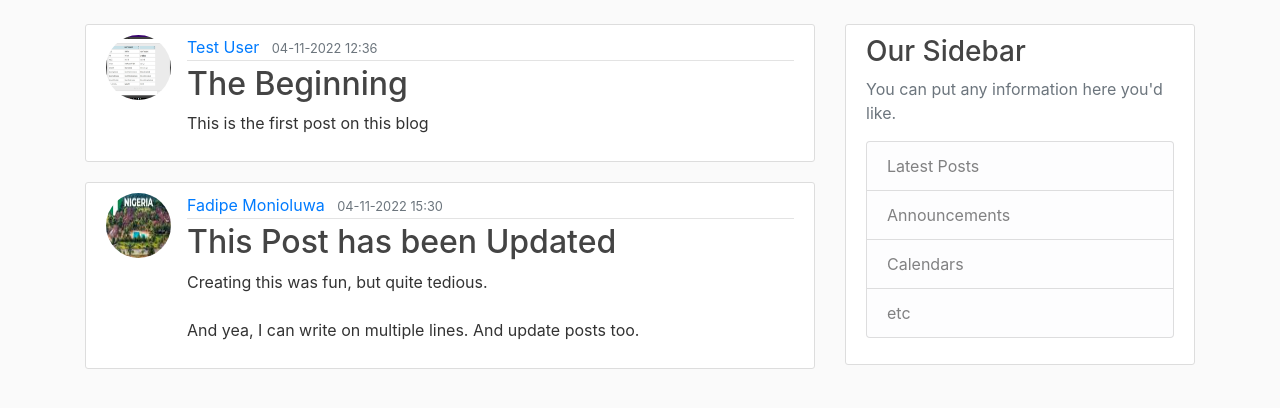
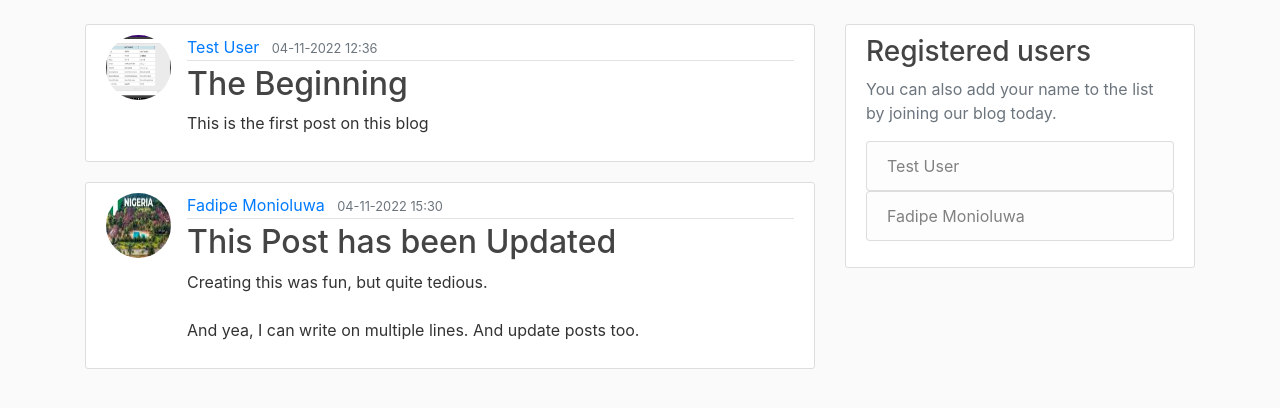
Before and after one commit to MonioluwaFadipe/Blog_app, a Flask app: page / in a window 1280 px wide. Shown: the part 56-464 px from the top of the page. Run offline with Flask 3, Linux system fonts and the light colour scheme; some libraries are stand-ins or nearby versions.

Commit message:
Update template links

```diff
--- a/app/templates/base.html
+++ b/app/templates/base.html
@@ -31,7 +31,7 @@
               <!-- Navbar Right Side -->
               <div class="navbar-nav ml-auto">
                 {% if current_user.is_authenticated %}
-                  <a class="nav-item nav-link" href="{{ url_for('posts.new_post') }}">New Post</a>
+                  <a class="nav-item nav-link" href="{{ url_for('posts.new_post') }}">Create Post</a>
                   <a class="nav-item nav-link" href="{{ url_for('users.account') }}">Account</a>
                   <a class="nav-item nav-link" href="{{ url_for('users.logout') }}">Logout</a>
                 {% else %}
@@ -60,14 +60,13 @@
           </div>
           <div class="col-md-4">
             <div class="content-section">
-              <h3>Our Sidebar</h3>
-              <p class='text-muted'>You can put any information here you'd like.
+              <h3>Registered users</h3>
+              <p class='text-muted'>You can also add your name to the list by joining our blog today.
+              {% for post in posts %}
                 <ul class="list-group">
-                  <li class="list-group-item list-group-item-light">Latest Posts</li>
-                  <li class="list-group-item list-group-item-light">Announcements</li>
-                  <li class="list-group-item list-group-item-light">Calendars</li>
-                  <li class="list-group-item list-group-item-light">etc</li>
+                  <li class="list-group-item list-group-item-light">{{ post.author.first_name }} {{ post.author.last_name }}</li>
                 </ul>
+              {% endfor %}
               </p>
             </div>
           </div>
--- a/app/templates/home.html
+++ b/app/templates/home.html
@@ -1,11 +1,11 @@
 {% extends "base.html" %}
 {% block content %}
-    {% for post in posts%}
+    {% for post in posts %}
         <article class="media content-section">
             <img class="rounded-circle article-img" src="{{ url_for('static', filename='profile_pics/' + post.author.image_file) }}">
             <div class="media-body">
             <div class="article-metadata">
-                <a class="mr-2" href="#">{{ post.author.first_name }} {{ post.author.last_name }}</a>
+                <a class="mr-2" href="{{ url_for('users.account') }}">{{ post.author.first_name }} {{ post.author.last_name }}</a>
                 <small class="text-muted">{{ post.date_posted.strftime("%d-%m-%Y %H:%M") }}</small>
             </div>
             <h2><a class="article-title" href="{{ url_for('posts.post', post_id=post.id) }}">{{ post.title }}</a></h2>
```
